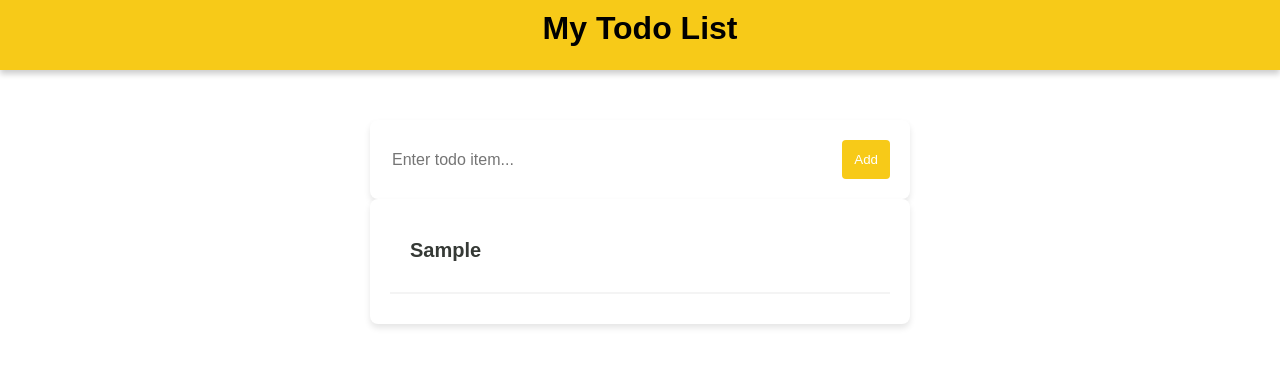
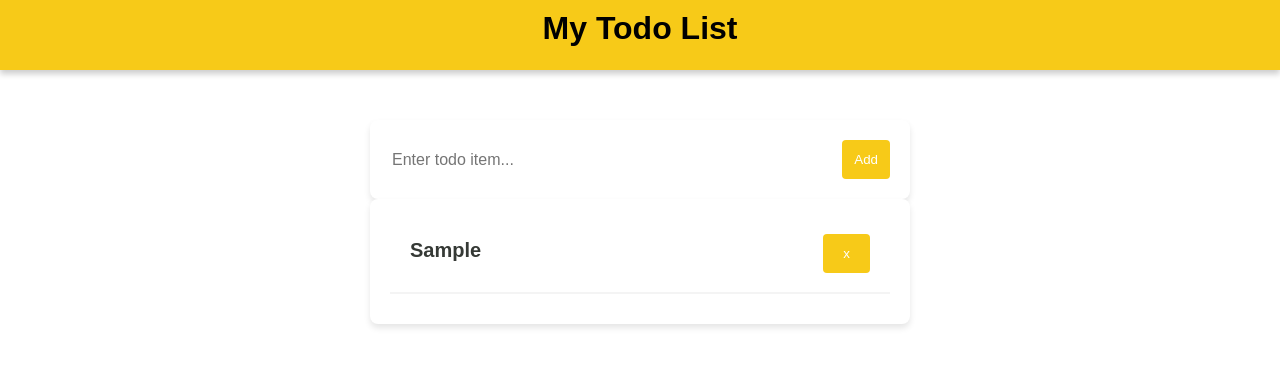
Before and after one commit to claudiahW/reacttodo, a React (Vite) app: page / in a window 1280 px wide. Both pictures are taken after typing "Sample" into the empty fields and a click on the button "Add". Shown: the top 366 px of the page. Built offline with nearby package versions, Linux system fonts and the light colour scheme.

Commit message:
add a delete button

```diff
--- a/src/components/TodoItem.jsx
+++ b/src/components/TodoItem.jsx
@@ -2,7 +2,13 @@
 export default function TodoItem({item}) {
     return  (
     <div className={styles.item}>
-        <div className={styles.itemName}>{item}</div>
+        <div className={styles.itemName}>{item}
+         <span>
+            <button className={styles.deleteButton}>
+               x
+            </button>
+        </span></div>
+
         <hr className={styles.line} />
     </div>
     );
--- a/src/components/todoitem.module.css
+++ b/src/components/todoitem.module.css
@@ -12,3 +12,12 @@
 .line{
     border: 1px solid #f4f4f4;
 }
+.deleteButton {
+   float: right;
+   padding: 12px 20px;
+   border: none;
+   background-color: #f7ca18;
+   color: white;margin-top: -5px;
+   border-radius: 4px;
+   cursor: pointer;
+}
```
